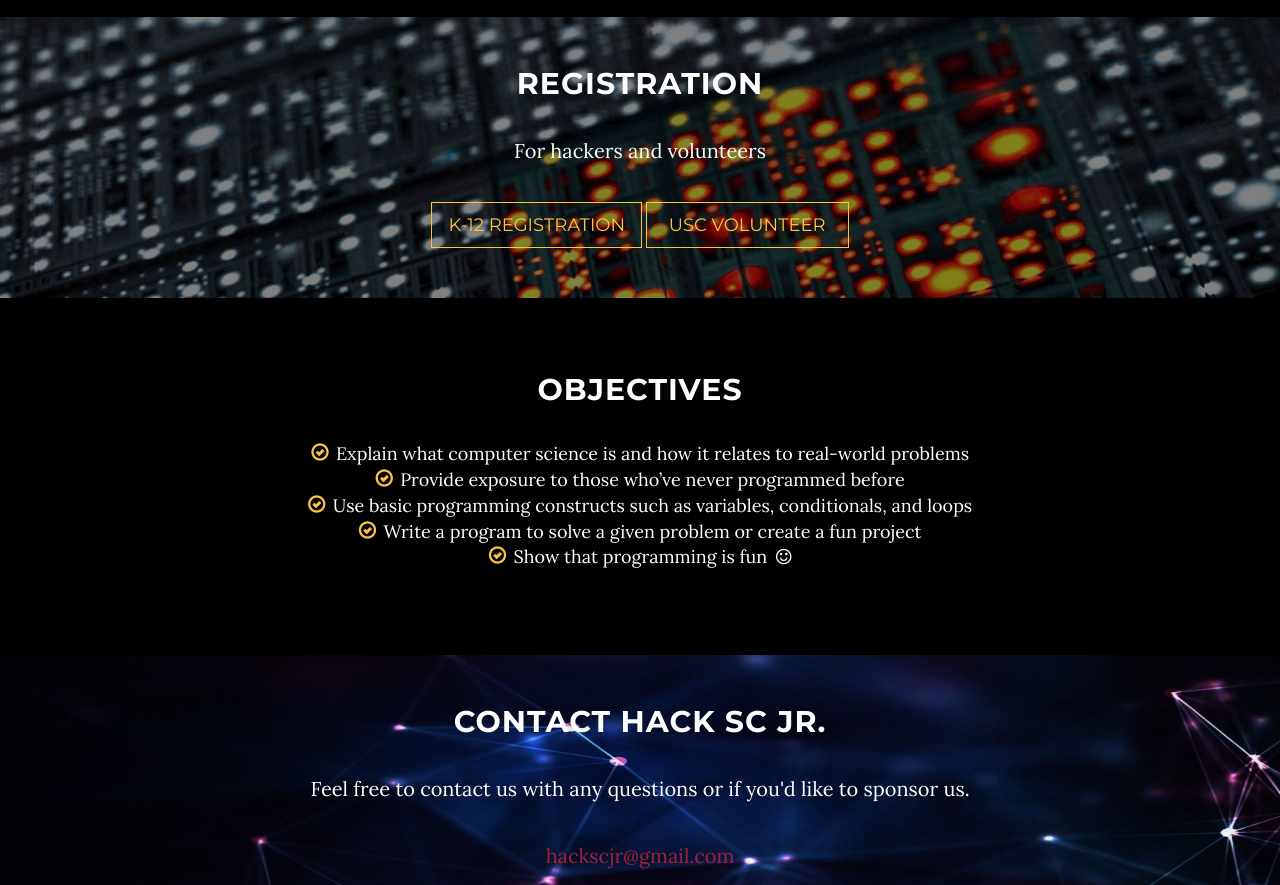
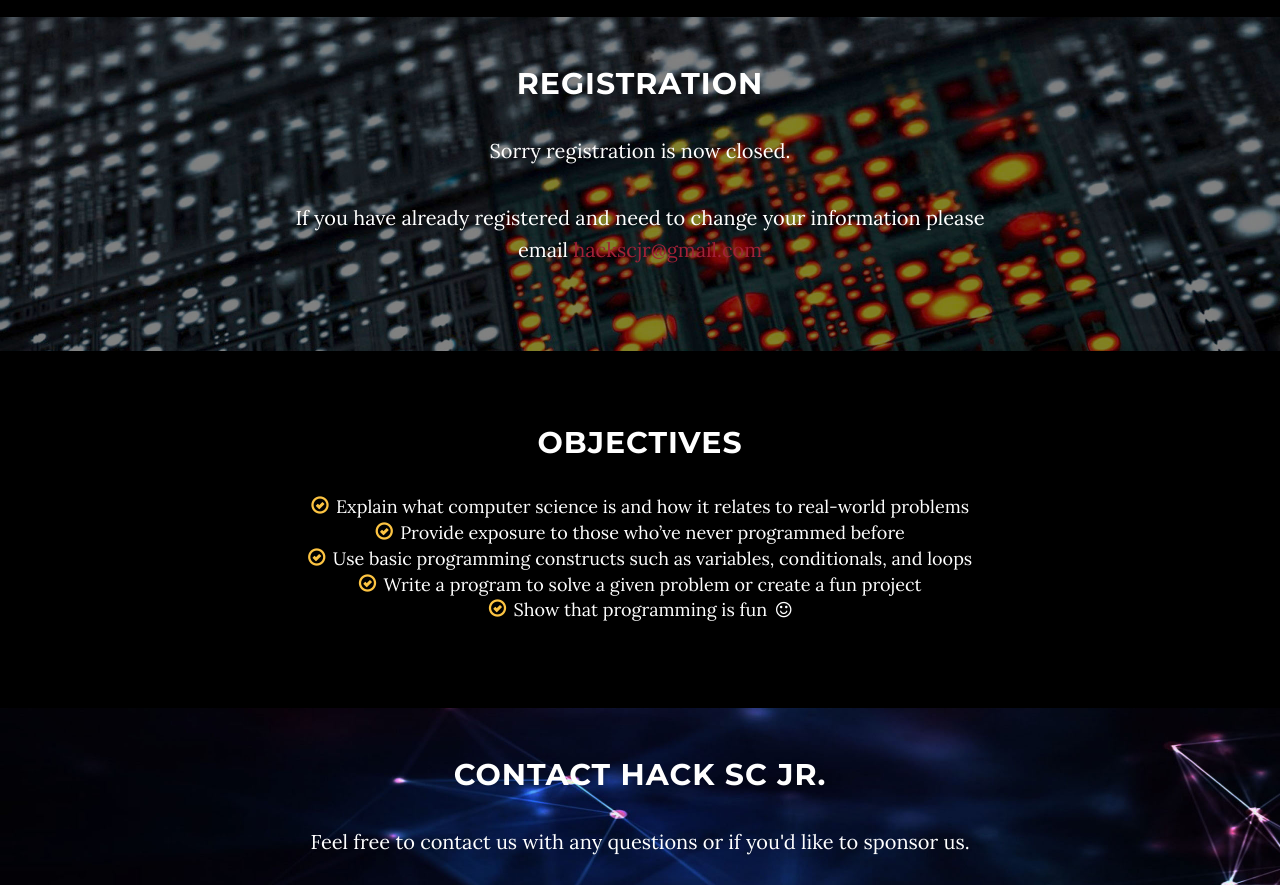
Before and after one commit to osagero1996/hackscjrtemp, a website: page public/index.html in a window 1280 px wide. Shown: the part 1960-2845 px from the top of the page. Drawn offline with nearby package versions, Linux system fonts and the light colour scheme.

Commit message:
Closed registration

```diff
--- a/public/index.html
+++ b/public/index.html
@@ -131,9 +131,10 @@
             <div class="container">
                 <div class="col-lg-8 col-lg-offset-2">
                     <h2>Registration</h2>
-                    <p>For hackers and volunteers</p>
-                    <a href="https://docs.google.com/a/usc.edu/forms/d/e/1FAIpQLSe00-Al6lTnIAR68NYadq8nleh8qWtO77mrEaiCp2JH7Z31wA/viewform" class="btn btn-default btn-lg" target="_blank">K-12 Registration</a>
-                    <a href="https://docs.google.com/forms/d/e/1FAIpQLSfRRcKcSCE1Y6bdCF2bFh6dQUzzYZl2Ow2P9pvNvIOUuSzFig/viewform" class="btn btn-default btn-lg" target="_blank" style="padding-right: 22px; padding-left: 22px;">USC Volunteer</a>
+                    <p>Sorry registration is now closed. </p>
+                    <p>If you have already registered and need to change your information please email <a href="mailto:hackscjunior@gmail.com">hackscjr@gmail.com</a> </p>
+                    <!--<a href="https://docs.google.com/a/usc.edu/forms/d/e/1FAIpQLSe00-Al6lTnIAR68NYadq8nleh8qWtO77mrEaiCp2JH7Z31wA/viewform" class="btn btn-default btn-lg" target="_blank">K-12 Registration</a>
+                    <a href="https://docs.google.com/forms/d/e/1FAIpQLSfRRcKcSCE1Y6bdCF2bFh6dQUzzYZl2Ow2P9pvNvIOUuSzFig/viewform" class="btn btn-default btn-lg" target="_blank" style="padding-right: 22px; padding-left: 22px;">USC Volunteer</a>-->
                 </div>
             </div>
         </div>
```
